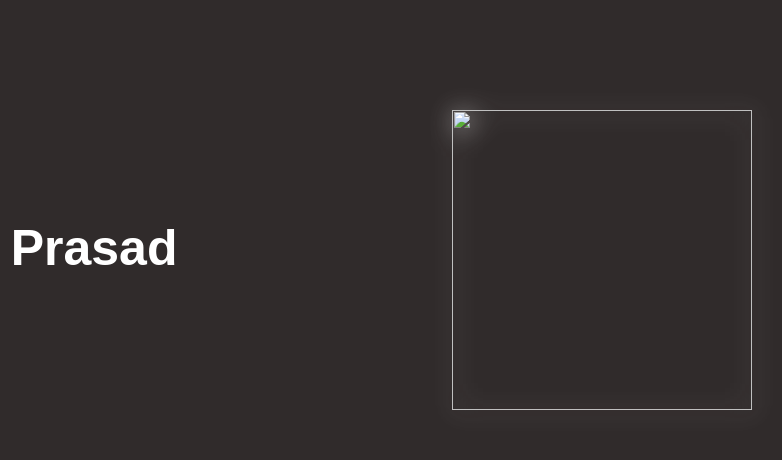
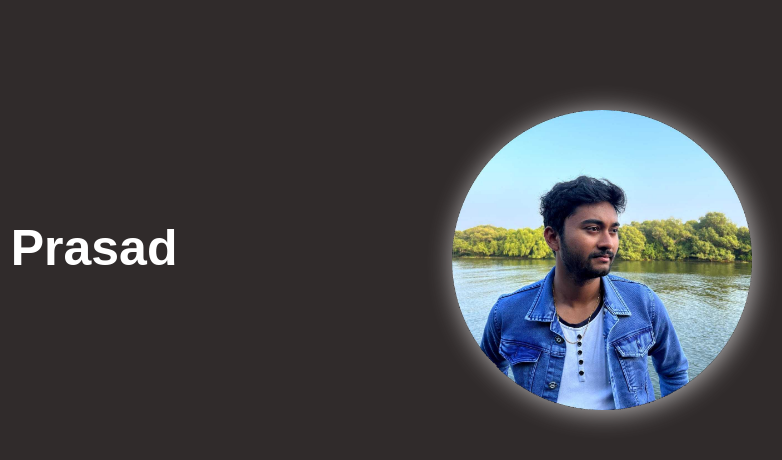
Before and after one commit to bhavaniprasad2001/web, a plain HTML site: page index.html in a window 1280 px wide. Shown: the part 120-580 px from the top of the page, 498-1280 px from the left. Drawn offline with nearby package versions, Linux system fonts and the light colour scheme; the site is published under a folder, as on GitHub Pages, so addresses that start at the root find nothing.

Commit message:
Update index.html

```diff
--- a/index.html
+++ b/index.html
@@ -23,7 +23,7 @@
     <section class="home" id="home">
         <div class="home-tab">
             <section class="imgg">
-                <img src="/images/prof.png" alt="" class="imaa">
+                <img src="images/prof.png" alt="" class="imaa">
             </section>
 
             <h3>Hello</h3>
```
